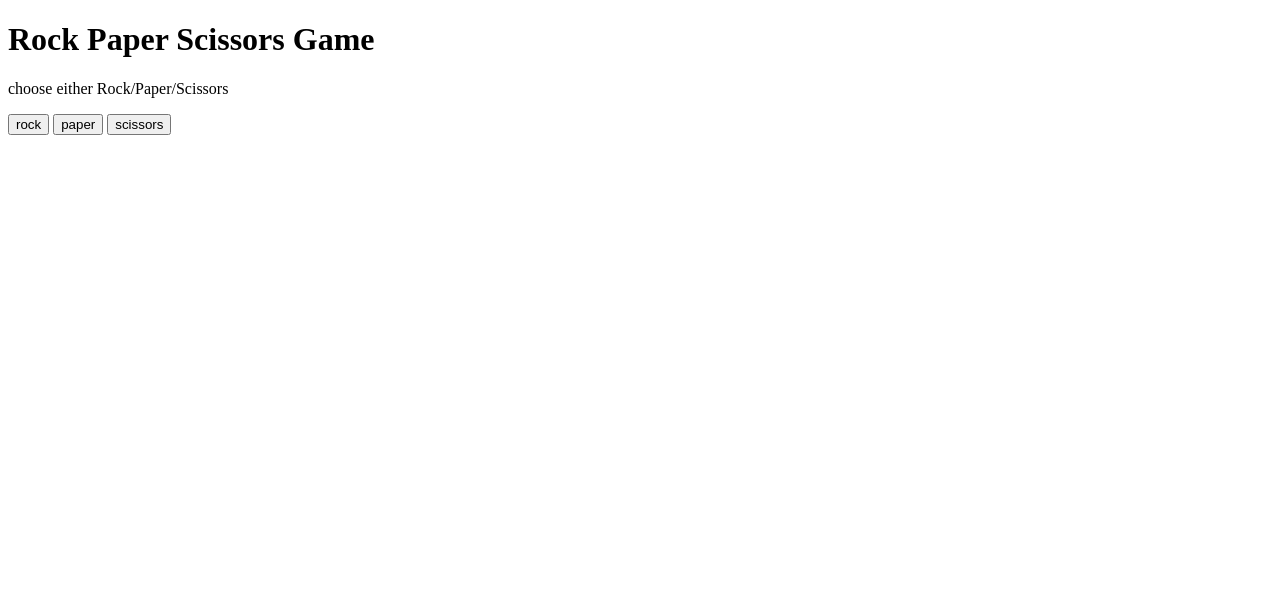
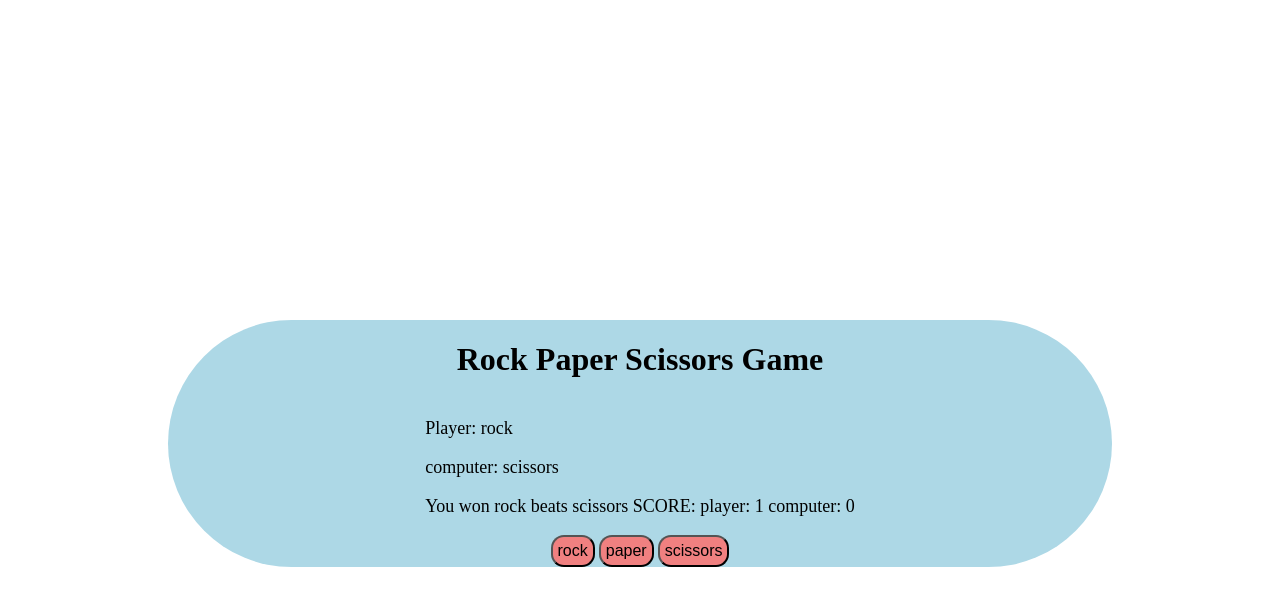
Before and after one commit to AlonRTPve/RockPaperScissors, a plain HTML site: page index.html in a window 1280 px wide. Both pictures are taken after a click on the button "rock". Drawn offline with Linux system fonts and the light colour scheme.

Commit message:
Finished the project

```diff
--- a/index.html
+++ b/index.html
@@ -8,11 +8,17 @@
 <body>
   <div class="mid">
     <h1 class="title">Rock Paper Scissors Game</h1>
-    <p class="fixed"> choose either Rock/Paper/Scissors</p>
-    <button id="rock">rock</button>
-    <button paper>paper</button>
-    <button scissors>scissors</button>
+    <div class="showresults">
+      <p id="playerresult">Player:</p>
+      <p id="computerresult">Computer:</p>
+      <p id="score">Result:</p>
+    </div>
+    <div class="buttons">
+      <button class="choicebtn">rock</button>
+      <button class="choicebtn">paper</button>
+      <button class="choicebtn">scissors</button>
+    </div>
  </div>
- <script src=“./script.js”></script>
+ <script src="./script.js"></script>
 </body>
 </html>
--- a/script.js
+++ b/script.js
@@ -1,5 +1,16 @@
 choices = ["rock", "paper", "scissors"]
 
+
+
+const choiceBtns = document.querySelectorAll(".choicebtn");
+
+const Playertext = document.querySelector("#playerresult");
+const ComputerText = document.querySelector("#computerresult");
+const scoretext = document.querySelector("#score");
+
+
+let score= 0;
+let computerscore = 0;
 
 function calculate_result(player_choice, computer_choice){
 
@@ -8,27 +19,30 @@ function calculate_result(player_choice, computer_choice){
     }
 
     else if (player_choice == "rock" && computer_choice == "scissors"){  //player wins
-        return "Won"
+        return ["You won rock beats scissors", "Won"]
     }
 
     else if (player_choice == "scissors" && computer_choice == "paper"){  //player wins
-        return "Won"
+        return ["You won scissors beat paper", "Won"]
     }
 
     else if (player_choice == "paper" && computer_choice == "rock"){  //player wins
-        return "Won"
+        return ["You won paper beats rock", "Won"]
     }
 
     else if (player_choice == "rock" && computer_choice == "paper"){  //player losses
-        return "lost"
+        return ["You lost paper beats rock", "Lost"]
     }
 
     else if (player_choice == "scissors" && computer_choice == "rock"){  //player losses
-        return "lost"
+        return ["You lost rock beat scissors", "Lost"]
     }
 
     else if (player_choice == "paper" && computer_choice == "scissors"){  //player losses
-        return "lost"
+        return ["You lost scissors beat paper", "Lost"]
+    }
+    else{
+        console.log("something_wrong")
     }
 }
 
@@ -41,8 +55,46 @@ function GetRandomChoice (){
 
 
 
-const btn=document.getElementById("rock");
 
-btn.addEventListener("click", function(){
-    alert("You clicked me");
- })
+choiceBtns.forEach(button => button.addEventListener("click", () => {
+    player = button.textContent;
+    computer= GetRandomChoice();
+
+    Playertext.textContent = `Player: ${player}`
+    ComputerText.textContent = `computer: ${computer}`
+
+    result = calculate_result(player, computer)
+    if (result == "Tie"){
+        scoretext.textContent = `Result: its a tie! player: ${score} computer: ${computerscore}`
+    }
+    else if (result[1] == "Won"){
+        score = score+1;
+        scoretext.textContent = `${result[0]}  SCORE: player: ${score} computer: ${computerscore}`
+
+    }
+
+    else if (result[1] == "Lost"){
+        computerscore = computerscore+1;
+        scoretext.textContent = `${result[0]}  SCORE: player: ${score} computer: ${computerscore}`
+
+
+    }
+    if (computerscore == 5 ){
+        for (let i=0; i<choiceBtns.length; i++){
+            choiceBtns[i].disabled = true;
+
+        }
+        scoretext.textContent = `You lost! Refresh the page to play again!`
+        return
+    }
+    if (score == 5 ){
+        for (let i=0; i<choiceBtns.length; i++){
+            choiceBtns[i].disabled = true;
+
+        }
+        scoretext.textContent = `You won! Refresh the page to play again!`
+        return
+    }
+
+
+}))
--- a/style.css
+++ b/style.css
@@ -0,0 +1,23 @@
+.showresults{
+    font-size: 18px;
+}
+
+.mid{
+    display: flex;
+    flex-direction: column;
+    align-items: center;
+    align-content: center;
+    background-color: lightblue;
+    border-radius: 200px;
+    margin-top: 40vh;
+    margin-left: 20vh;
+    margin-right: 20vh;
+
+}
+
+.choicebtn{
+    font-size: 16px;
+    border-radius: 13px;
+    padding: 5px;
+    background-color: lightcoral;
+}
```
